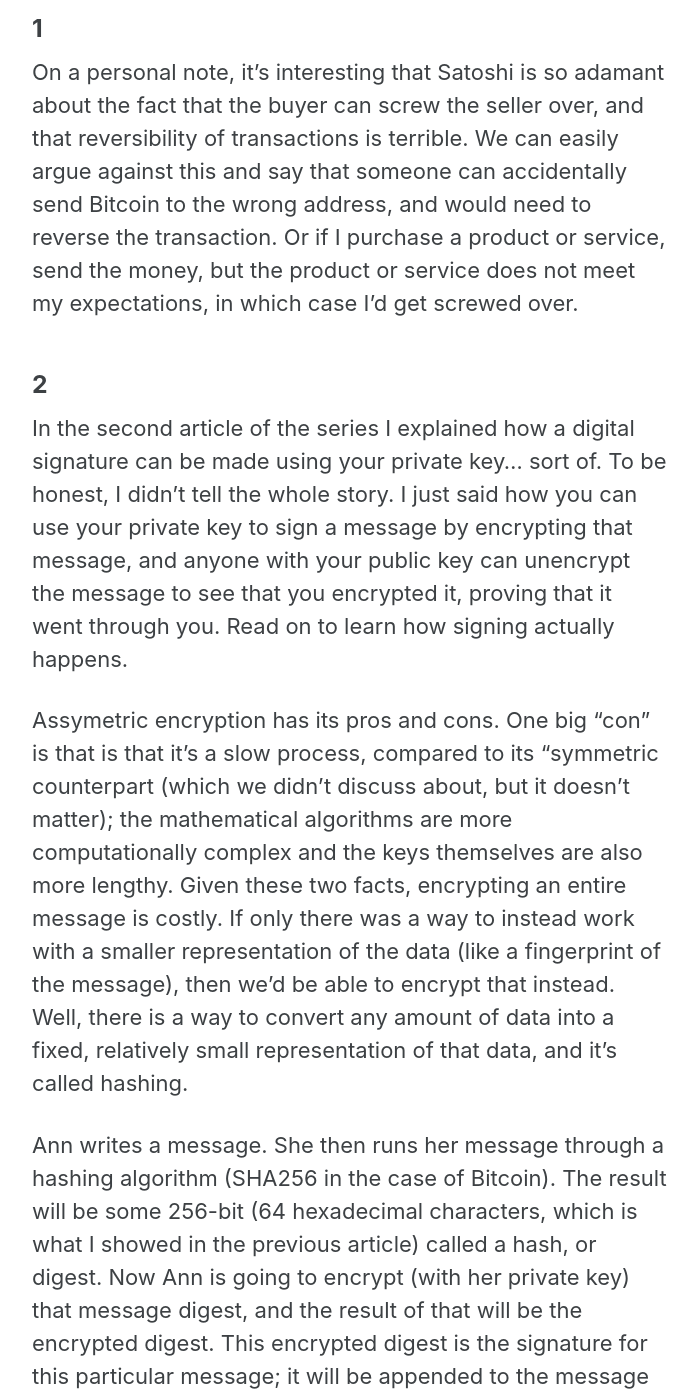
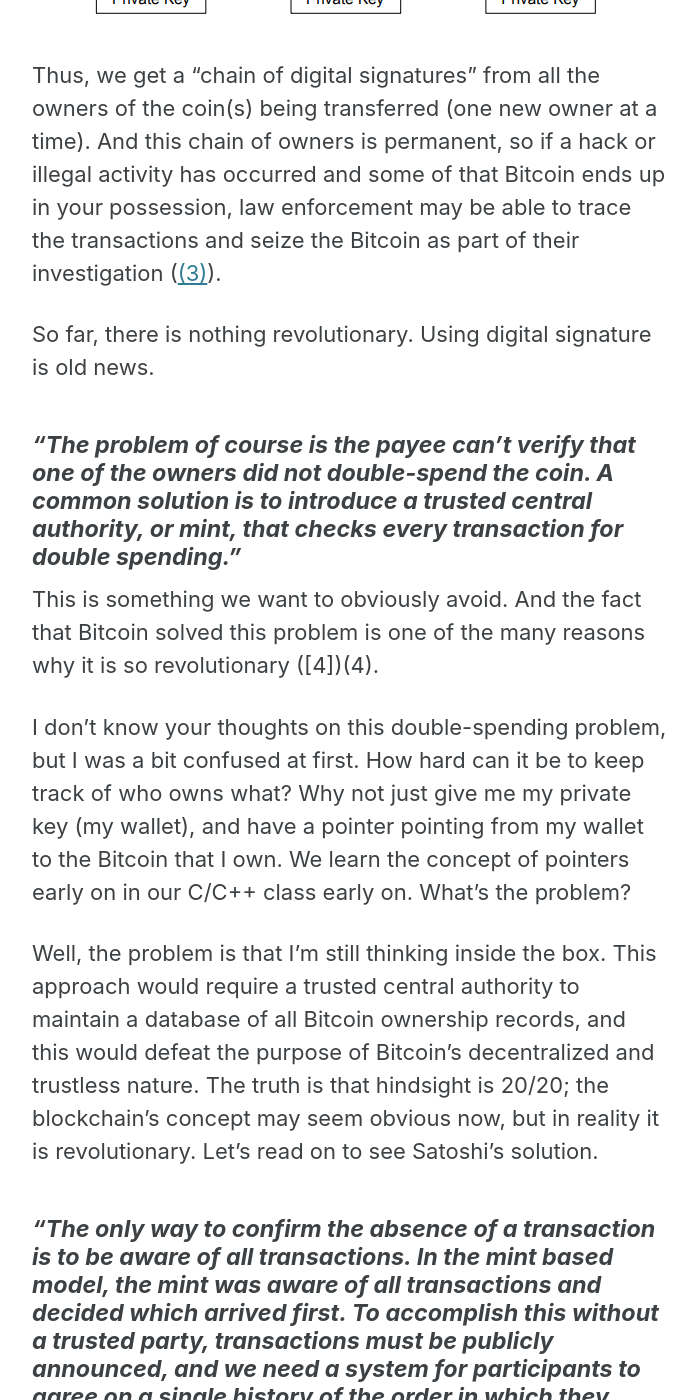
Before and after one commit to andreigue/andreigue.github.io, a Jekyll site: the page built from _posts/2023-04-12-Reading-the-bitcoin-whitepaper.md, in a window 1280 px wide and 1400 px high, scrolled down 3172 px. Shown: the whole window, without its empty margins (290-988 px from the left). Built offline with Jekyll 4.4.1, drawn with Linux system fonts in a browser that asks for light colours; cached includes are drawn as plain includes; nearby versions of some CDN libraries; some of the changed text lies outside the part shown.

Commit message:
article 3 in process

```diff
--- a/_posts/2023-04-12-Reading-the-bitcoin-whitepaper.md
+++ b/_posts/2023-04-12-Reading-the-bitcoin-whitepaper.md
@@ -27,18 +27,33 @@ And regarding the merchant/buyer, he writes _"Transactions that are computationa
 # 2. Transactions
 
 So how will transactions work on this network?
-
 ###### _"We define an electronic coin as a chain of digital signatures."_
 
- A digital signature is a way to prove that you own the private key
-
-I gave an introduction to digital signatures in the previous article, but for more details on that check note ([2])(2).
+I gave an introduction to digital signatures in the previous article, but for more important details on that, check note ([2])(2).
 
 But briefly, if I "digitally sign" something, that's a proof that I own the private key, which no one else is going to have. So everyone in the world can see a message that has my digital signature and be able to confirm that I signed it.
 
-_"Each owner transfers the coin to the next by digitally signing a hash of the previous transaction and the public key of the next owner and adding these to the end of the coin."_
+##### _"Each owner transfers the coin to the next by digitally signing a hash of the previous transaction and the public key of the next owner and adding these to the end of the coin."_
+
+This means that when a Bitcoin transaction takes place, the current owner of the BTC "coin" (i.e. the person who holds the private key to access it) digitally signs a hash of the previous transaction and the public key of the next owner. This digital signature serves as proof that the current owner is indeed authorized to transfer ownership of the coin.
 
 ![trees](..\images\btc\img1.PNG)
+
+Thus, we get a "chain of digital signatures" from all the owners of the coin(s) being transferred (one new owner at a time). And this chain of owners is permanent, so if a hack or illegal activity has occurred and some of that Bitcoin ends up in your possession, law enforcement may be able to trace the transactions and seize the Bitcoin as part of their investigation ([(3)](3)).
+
+So far, there is nothing revolutionary. Using digital signature is old news.
+
+#### _"The problem of course is the payee can't verify that one of the owners did not double-spend the coin. A common solution is to introduce a trusted central authority, or mint, that checks every transaction for double spending."_
+
+This is something we want to obviously avoid. And the fact that Bitcoin solved this problem is one of the many reasons why it is so revolutionary ([4])(4).
+
+I don't know your thoughts on this double-spending problem, but I was a bit confused at first. How hard can it be to keep track of who owns what? Why not just give me my private key (my wallet), and have a pointer pointing from my wallet to the Bitcoin that I own. We learn the concept of pointers early on in our C/C++ class early on. What's the problem?
+
+Well, the problem is that I'm still thinking inside the box. This approach would require a trusted central authority to maintain a database of all Bitcoin ownership records, and this would defeat the purpose of Bitcoin's decentralized and trustless nature. The truth is that hindsight is 20/20; the blockchain's concept may seem obvious now, but in reality it is revolutionary. Let's read on to see Satoshi's solution.
+
+#### _"The only way to confirm the absence of a transaction is to be aware of all transactions. In the mint based model, the mint was aware of all transactions and decided which arrived first. To accomplish this without a trusted party, transactions must be publicly announced, and we need a system for participants to agree on a single history of the order in which they were received. The payee needs proof that at the time of each transaction, the majority of nodes agreed it was the first received. "_
+
+
 
 ---
 
@@ -53,3 +68,11 @@ In the second article of the series I explained how a digital signature can be m
 Assymetric encryption has its pros and cons. One big "con" is that is that it's a slow process, compared to its "symmetric counterpart (which we didn't discuss about, but it doesn't matter); the mathematical algorithms are more computationally complex and the keys themselves are also more lengthy. Given these two facts, encrypting an entire message is costly. If only there was a way to instead work with a smaller representation of the data (like a fingerprint of the message), then we'd be able to encrypt that instead. Well, there is a way to convert any amount of data into a fixed, relatively small representation of that data, and it's called hashing.
 
 Ann writes a message. She then runs her message through a hashing algorithm (SHA256 in the case of Bitcoin). The result will be some 256-bit (64 hexadecimal characters, which is what I showed in the previous article) called a hash, or digest. Now Ann is going to encrypt (with her private key) that message digest, and the result of that will be the encrypted digest. This encrypted digest is the signature for this particular message; it will be appended to the message and sent off to Bob. So now Bob will use Ann's public key to verify the signature. More specifically, Bob will unencrypt the encrypted message digest, and the result will be the message digest. Then he will independently generate the hash of the message itself, and if his calculated hash is the same as the hash which he unencrypted from Ann, then he knows two things: the message has not been tampered with since it has been signed by Ann (known as "integrity"), and Ann was the one to sign the message (property of "authentication").
+
+It is important to see how a digital signature isn't like a signature we write by hand. A signature by hand is going to be the same (or at least very similar) every time, while a digital signature will change every time, as long as the messages are different.
+
+### 3
+Of course they would have to follow proper legal procedures and obtain a warrant or court order to seize any assets, including Bitcoin. And if you acquired the Bitcoin through legitimate means and were not aware of any illegal activity, you may have legal options to contest the seizure. That being said, if you went into some underground market to acquire these Bitcoins at a price lower than the market price, wel then you were likely in the receiving end of Bitcoin "dumping", i.e. those Bitcoins were likely acquired illegally and the person is just trying to get rid of them quickly. That's why it's always best to buy and sell Bitcoin through legitimate, regulated exchanges.
+
+### 4
+Other reasons why it's revolutionary are: decentralization (maintained by a global community of users), transparency (anyone with an internet connection can access it and inspect it), immutability (this is important if you want to be trustworthy), limited supply (different from any other currency like fiat currency or commodity like gold), and it is programmable (open-source software that can be used for other more complex applications requiring blockchain tech).
```
